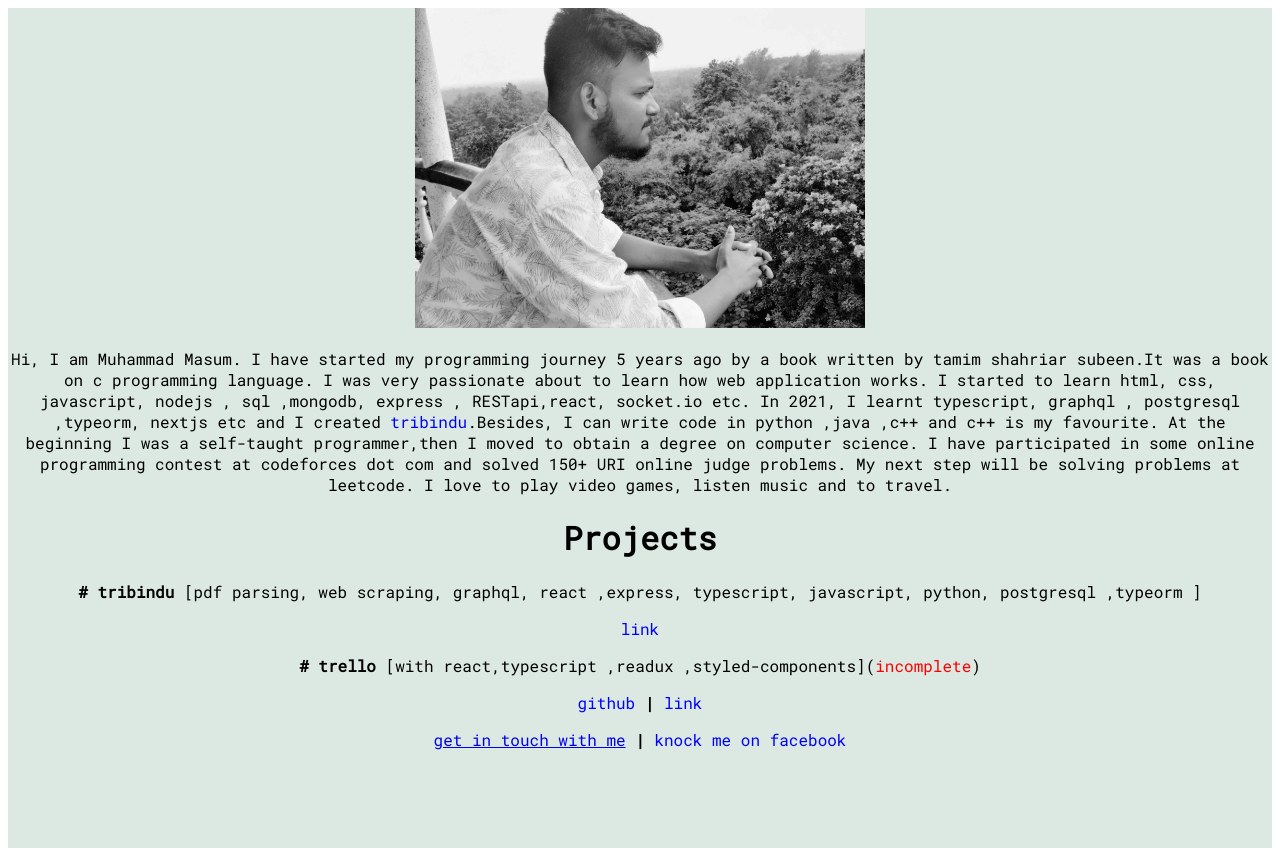
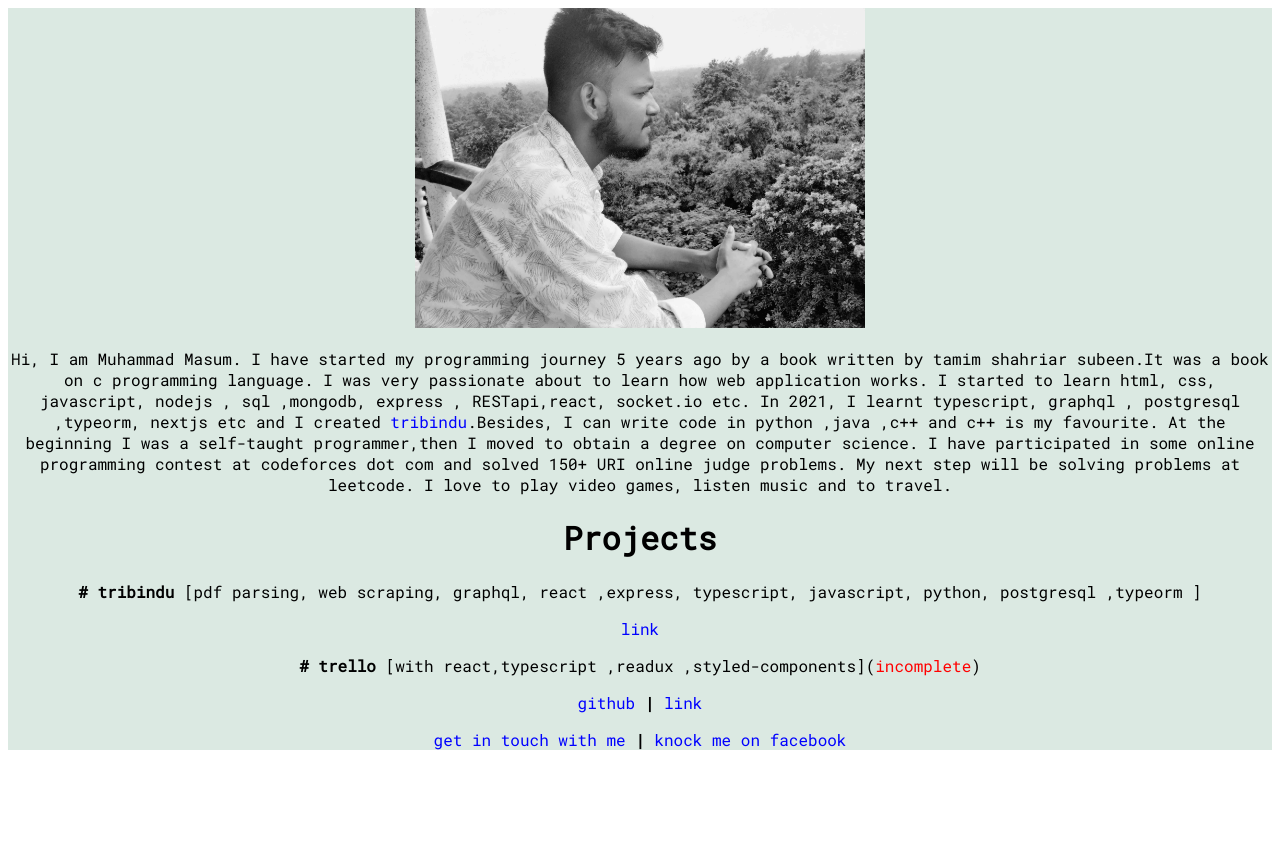
Before and after one commit to masummuhammad/portfolio, a Next.js app: page / in a window 1280 px wide. After the commit the page ends 800 px from the top, so only its background shows below. Built offline with nearby package versions, Linux system fonts and the light colour scheme.

Commit message:
Update index.js

```diff
--- a/pages/index.js
+++ b/pages/index.js
@@ -5,7 +5,7 @@ import Link from 'next/link';
 const Index=()=>{
 
   return(
-    <div style={{backgroundColor:'#dbe9e2',height:'105vh',justifyContent:'center',alignItems:'center',textAlign:'center',fontFamily:'Roboto Mono'}}>
+    <div style={{backgroundColor:'#dbe9e2',height:'auto',justifyContent:'center',alignItems:'center',textAlign:'center',fontFamily:'Roboto Mono'}}>
      <Head>
        <title>Muhammad Masum</title>
 
@@ -28,7 +28,7 @@ const Index=()=>{
     <a href='https://github.com/masummuhammad/trello_ts' style={{color:'blue',textDecoration:'none'}}>github</a> <b>|</b> <a href='https://trello-ts.vercel.app/' style={{color:'blue',textDecoration:'none'}}>link</a>
     <p> </p>
 
-      <Link href='/getInTouch' style={{color:'blue',textDecoration:'none'}}>get in touch with me</Link> <b>|</b> <a href='https://www.facebook.com/muhammad.masum.98622' style={{color:'blue',textDecoration:'none'}}>knock me on facebook</a>
+      <a href='/getInTouch' style={{color:'blue',textDecoration:'none'}}>get in touch with me</a> <b>|</b> <a href='https://www.facebook.com/muhammad.masum.98622' style={{color:'blue',textDecoration:'none'}}>knock me on facebook</a>
 
     </div>
   )
```
